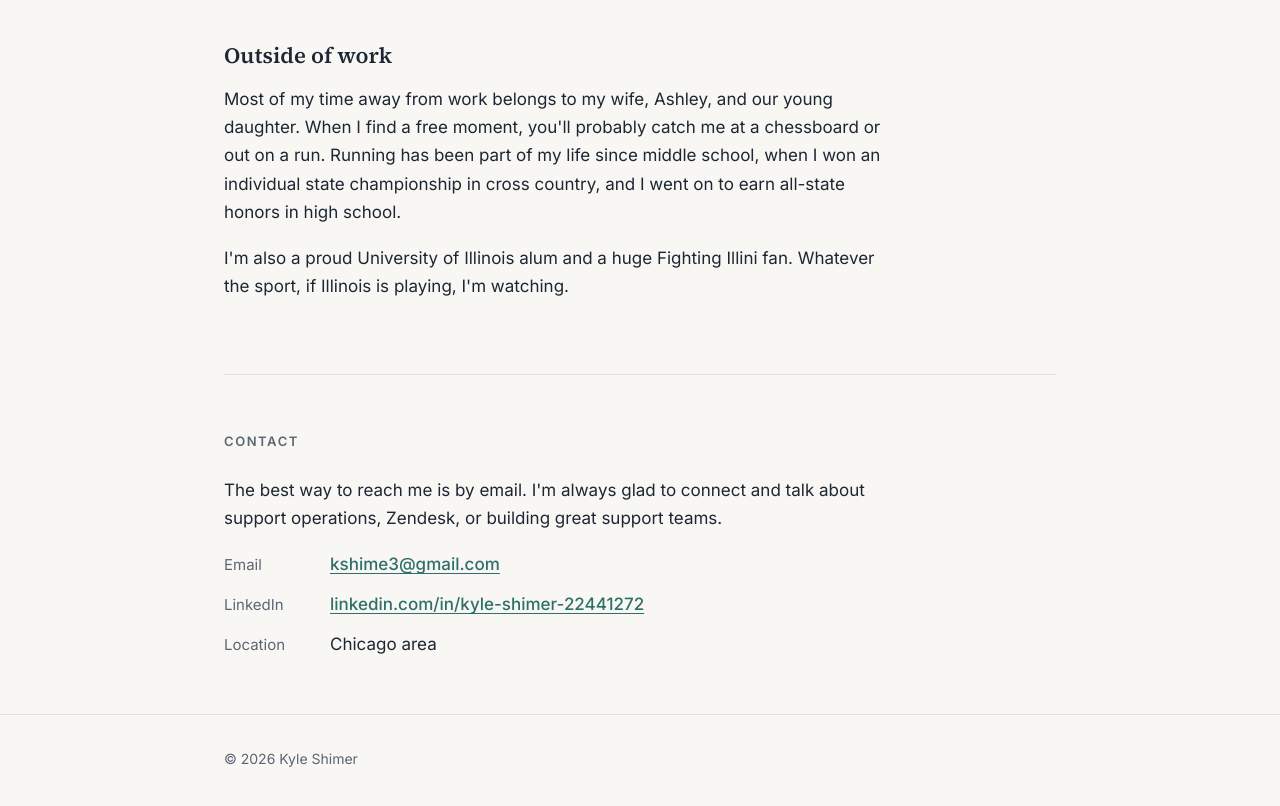
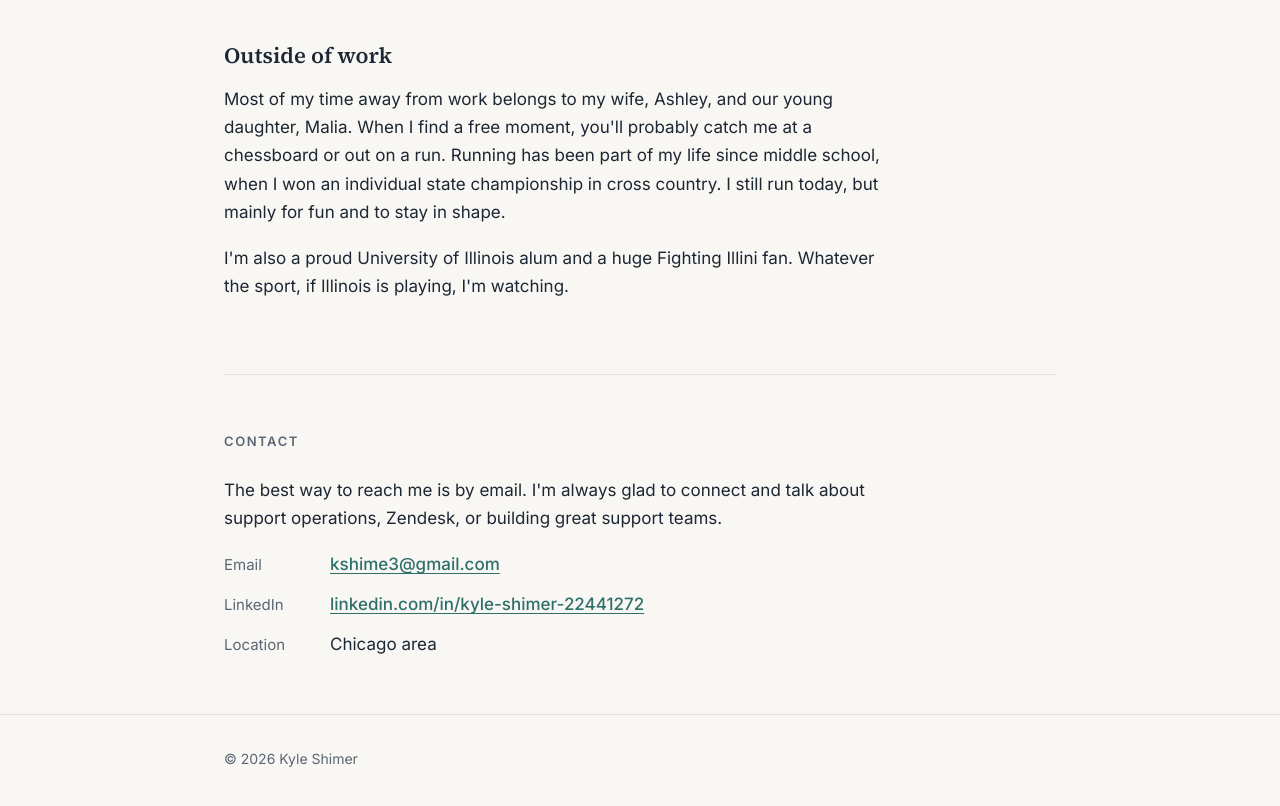
Before and after one commit to kshime3/kshime3.github.io, a plain HTML site: page index.html in a window 1280 px wide. Shown: the part 1421-2227 px from the top of the page. Drawn offline with Linux system fonts and the light colour scheme.

Commit message:
Update index.html

```diff
--- a/index.html
+++ b/index.html
@@ -216,10 +216,9 @@
       <!-- EDIT: Personal section -->
       <h3>Outside of work</h3>
       <p>
-        Most of my time away from work belongs to my wife, Ashley, and our young daughter. When I find a free
+        Most of my time away from work belongs to my wife, Ashley, and our young daughter, Malia. When I find a free
         moment, you'll probably catch me at a chessboard or out on a run. Running has been part of my
-        life since middle school, when I won an individual state championship in cross country, and I
-        went on to earn all-state honors in high school.
+        life since middle school, when I won an individual state championship in cross country. I still run today, but mainly for fun and to stay in shape.
       </p>
       <p>
         I'm also a proud University of Illinois alum and a huge Fighting Illini fan. Whatever the sport,
```
